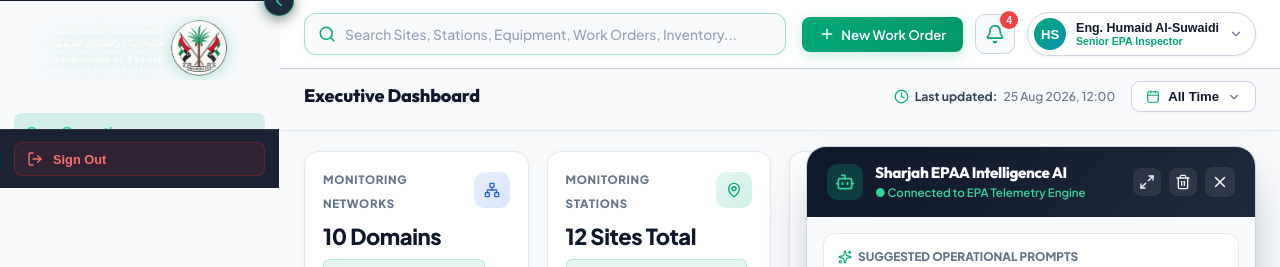
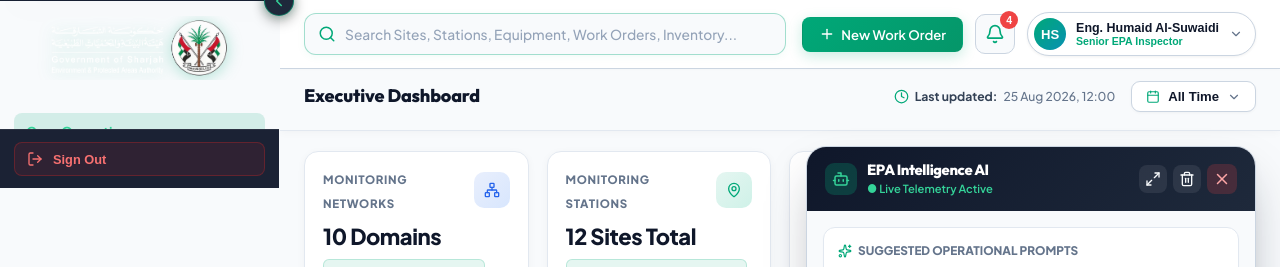
Before and after one commit to bhavanixyz/sharjah-epaa, a React (Vite) app: page / in a window 1280 px wide. Both pictures are taken after a click on the button 1229 px from the left and 749 px from the top of the page. Shown: the top 267 px of the page. Built offline with nearby package versions, Linux system fonts and the light colour scheme.

Commit message:
feat: expand Chat AI as right side panel, shorten title, and add close-and-clear action

```diff
--- a/src/components/ChatAIWidget.jsx
+++ b/src/components/ChatAIWidget.jsx
@@ -344,13 +344,19 @@
     ]);
   };
 
+  const handleCloseAndClear = () => {
+    handleClear();
+    setIsExpanded(false);
+    setIsOpen(false);
+  };
+
   return (
     <>
       {/* Floating Trigger Button */}
       {!isOpen && (
         <button
           onClick={() => setIsOpen(true)}
-          title="Open Sharjah EPAA ChatAI Assistant"
+          title="Open EPA Intelligence AI Assistant"
           style={{
             position: 'fixed',
             bottom: '24px',
@@ -374,27 +380,31 @@
         </button>
       )}
 
-      {/* Main Chat Drawer */}
+      {/* Main Chat Drawer Container (Floating Card vs Right Side Panel) */}
       {isOpen && (
         <div
           style={{
             position: 'fixed',
             bottom: isExpanded ? '0' : '24px',
-            right: isExpanded ? '0' : '24px',
+            right: '0',
             top: isExpanded ? '0' : 'auto',
-            left: isExpanded ? '0' : 'auto',
-            width: isExpanded ? '100vw' : '450px',
+            width: isExpanded ? '520px' : '450px',
             height: isExpanded ? '100vh' : '630px',
-            maxWidth: isExpanded ? '100vw' : '92vw',
+            maxWidth: '100vw',
             maxHeight: isExpanded ? '100vh' : '88vh',
+            marginRight: isExpanded ? '0' : '24px',
             zIndex: 99999,
             background: '#FFFFFF',
             borderRadius: isExpanded ? '0' : '20px',
-            boxShadow: '0 25px 50px -12px rgba(15, 23, 42, 0.35)',
-            border: '1px solid #CBD5E1',
+            boxShadow: isExpanded
+              ? '-12px 0 35px rgba(15, 23, 42, 0.25)'
+              : '0 25px 50px -12px rgba(15, 23, 42, 0.35)',
+            border: isExpanded ? 'none' : '1px solid #CBD5E1',
+            borderLeft: isExpanded ? '1px solid #CBD5E1' : '1px solid #CBD5E1',
             display: 'flex',
             flexDirection: 'column',
             overflow: 'hidden',
+            transition: 'all 0.3s cubic-bezier(0.16, 1, 0.3, 1)',
             animation: 'slideUp 0.3s cubic-bezier(0.16, 1, 0.3, 1)'
           }}
         >
@@ -403,35 +413,51 @@
             style={{
               background: 'linear-gradient(135deg, #0F172A 0%, #1E293B 100%)',
               color: '#FFFFFF',
-              padding: '16px 20px',
+              padding: '14px 18px',
               display: 'flex',
               alignItems: 'center',
               justifyContent: 'space-between',
               width: '100%'
             }}
           >
-            <div style={{ display: 'flex', alignItems: 'center', gap: '12px', flex: 1, minWidth: 0 }}>
-              <div style={{ padding: '8px', background: 'rgba(0,168,120,0.25)', borderRadius: '10px', color: '#34D399', flexShrink: 0, display: 'flex', alignItems: 'center', justifyContent: 'center' }}>
-                <Bot size={20} />
+            {/* Header Title & Subtitle */}
+            <div style={{ display: 'flex', alignItems: 'center', gap: '10px', flex: 1, minWidth: 0 }}>
+              <div style={{ padding: '7px', background: 'rgba(0,168,120,0.25)', borderRadius: '9px', color: '#34D399', flexShrink: 0, display: 'flex', alignItems: 'center', justifyContent: 'center' }}>
+                <Bot size={18} />
               </div>
               <div style={{ overflow: 'hidden', minWidth: 0 }}>
-                <h3 style={{ fontSize: '0.95rem', fontWeight: 800, margin: 0, color: '#FFFFFF', whiteSpace: 'nowrap', textOverflow: 'ellipsis', overflow: 'hidden' }}>
-                  Sharjah EPAA Intelligence AI
+                <h3 style={{ fontSize: '0.92rem', fontWeight: 800, margin: 0, color: '#FFFFFF', whiteSpace: 'nowrap' }}>
+                  EPA Intelligence AI
                 </h3>
-                <span style={{ fontSize: '0.72rem', color: '#34D399', fontWeight: 600, display: 'block', marginTop: '2px' }}>
-                  ● Connected to EPA Telemetry Engine
+                <span style={{ fontSize: '0.70rem', color: '#34D399', fontWeight: 600, display: 'block', marginTop: '1px' }}>
+                  ● Live Telemetry Active
                 </span>
               </div>
             </div>
 
-            <div style={{ display: 'flex', alignItems: 'center', gap: '8px', marginLeft: 'auto', flexShrink: 0 }}>
-              <button
-                onClick={() => setIsExpanded(!isExpanded)}
-                style={{ background: 'rgba(255,255,255,0.08)', border: 'none', color: '#F8FAFC', cursor: 'pointer', padding: '6px', borderRadius: '8px', display: 'flex', alignItems: 'center', justifyContent: 'center', transition: 'all 0.15s ease' }}
-                title={isExpanded ? "Collapse Widget" : "Expand Widget"}
-              >
-                {isExpanded ? <Minimize2 size={16} /> : <Maximize2 size={16} />}
-              </button>
+            {/* Action Buttons: Expand/Minimize, Clear, Close */}
+            <div style={{ display: 'flex', alignItems: 'center', gap: '6px', marginLeft: 'auto', flexShrink: 0 }}>
+
+              {/* Expand / Minimize Toggle */}
+              {isExpanded ? (
+                <button
+                  onClick={() => setIsExpanded(false)}
+                  style={{ background: 'rgba(255,255,255,0.08)', border: 'none', color: '#F8FAFC', cursor: 'pointer', padding: '6px', borderRadius: '8px', display: 'flex', alignItems: 'center', justifyContent: 'center', transition: 'all 0.15s ease' }}
+                  title="Minimize to Floating Card"
+                >
+                  <Minimize2 size={16} />
+                </button>
+              ) : (
+                <button
+                  onClick={() => setIsExpanded(true)}
+                  style={{ background: 'rgba(255,255,255,0.08)', border: 'none', color: '#F8FAFC', cursor: 'pointer', padding: '6px', borderRadius: '8px', display: 'flex', alignItems: 'center', justifyContent: 'center', transition: 'all 0.15s ease' }}
+                  title="Expand to Right Side Panel"
+                >
+                  <Maximize2 size={16} />
+                </button>
+              )}
+
+              {/* Clear Chat History Option */}
               <button
                 onClick={handleClear}
                 style={{ background: 'rgba(255,255,255,0.08)', border: 'none', color: '#F8FAFC', cursor: 'pointer', padding: '6px', borderRadius: '8px', display: 'flex', alignItems: 'center', justifyContent: 'center', transition: 'all 0.15s ease' }}
@@ -439,10 +465,12 @@
               >
                 <Trash2 size={16} />
               </button>
+
+              {/* Close & Clear Option */}
               <button
-                onClick={() => setIsOpen(false)}
-                style={{ background: 'rgba(255,255,255,0.08)', border: 'none', color: '#F8FAFC', cursor: 'pointer', padding: '6px', borderRadius: '8px', display: 'flex', alignItems: 'center', justifyContent: 'center', transition: 'all 0.15s ease' }}
-                title="Close Assistant"
+                onClick={handleCloseAndClear}
+                style={{ background: 'rgba(239,68,68,0.2)', border: 'none', color: '#FCA5A5', cursor: 'pointer', padding: '6px', borderRadius: '8px', display: 'flex', alignItems: 'center', justifyContent: 'center', transition: 'all 0.15s ease' }}
+                title="Close & Clear Chat"
               >
                 <X size={18} />
               </button>
```
